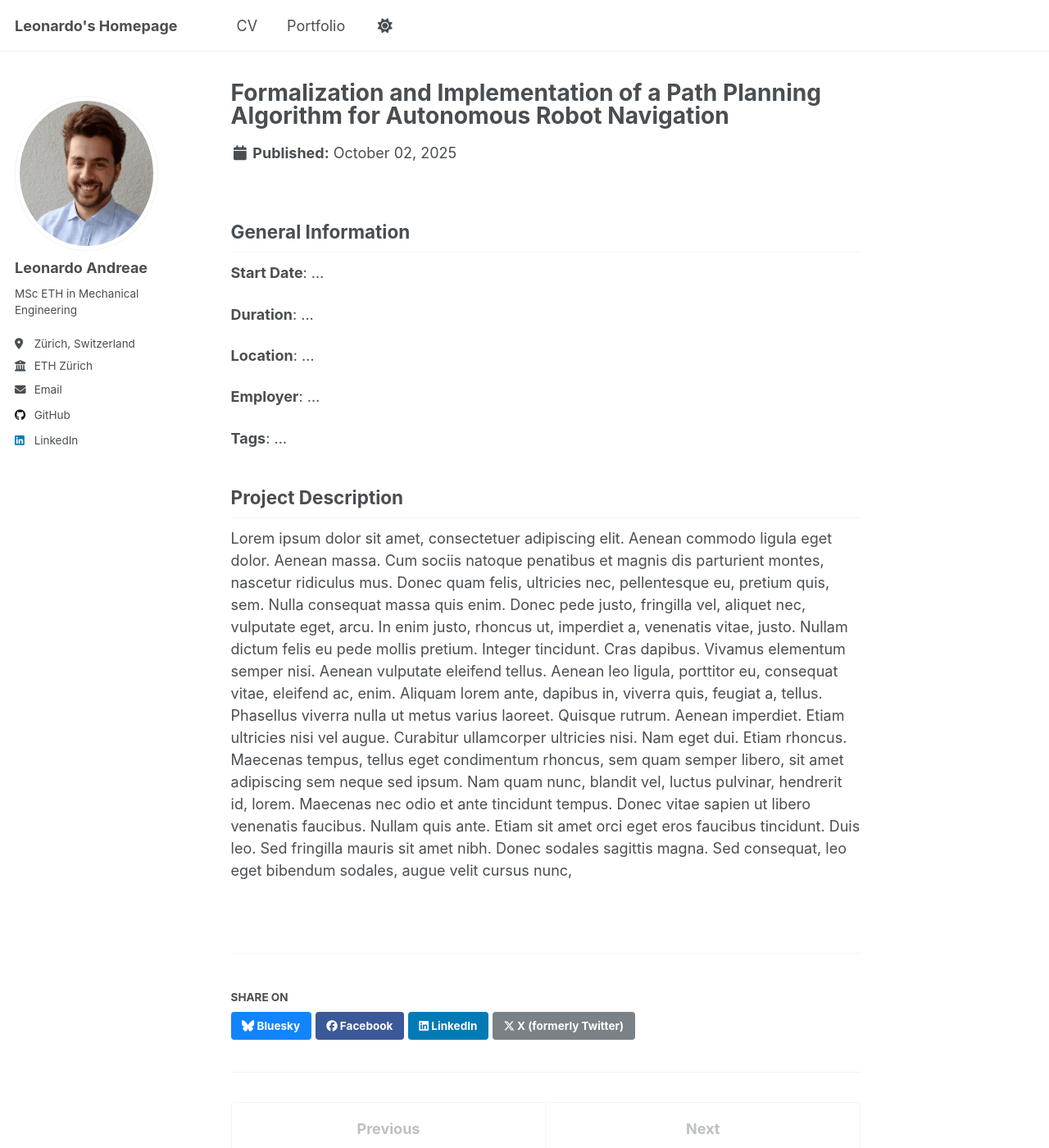
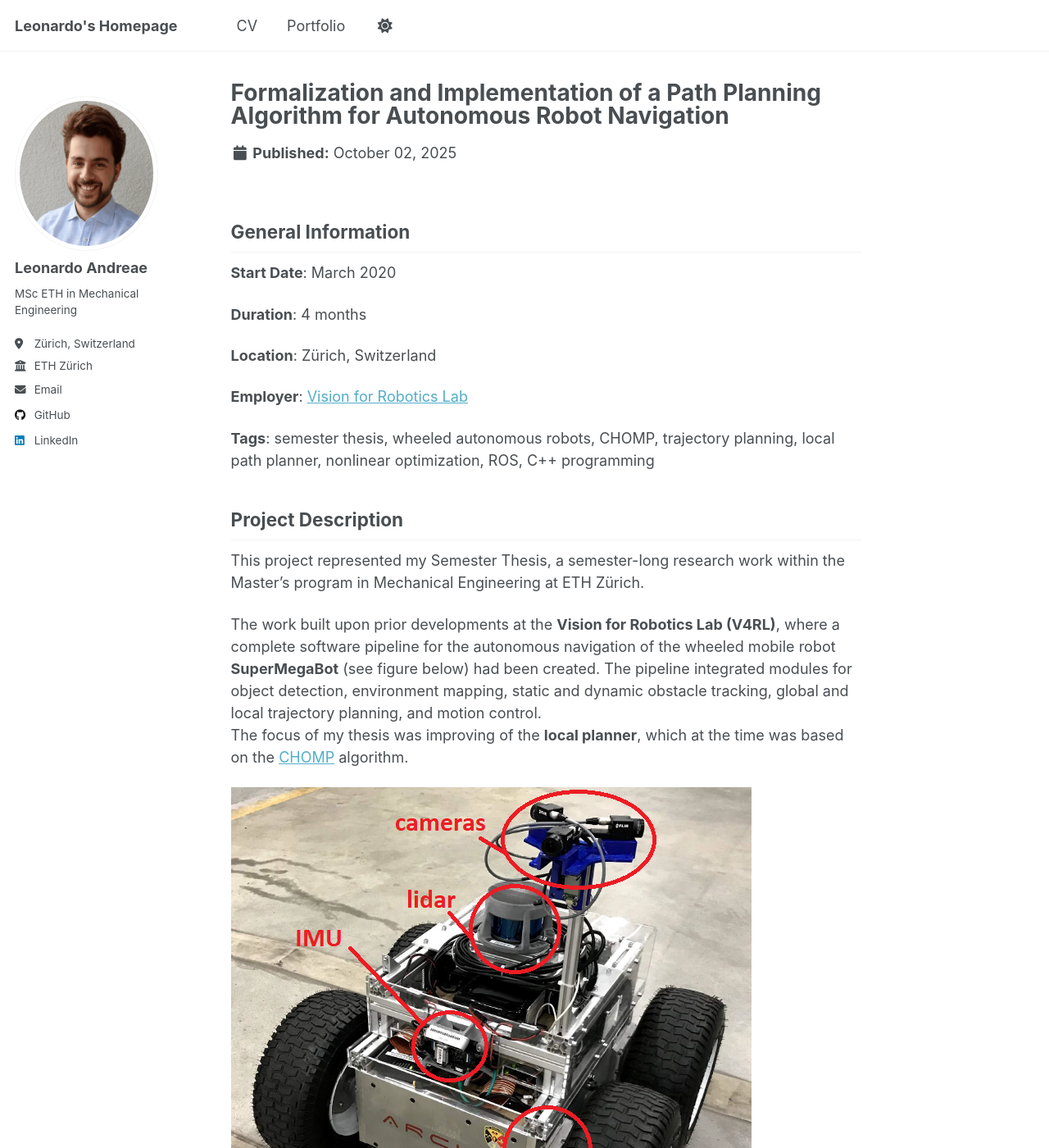
Before and after one commit to leonardoandreae/leonardoandreae.github.io, a Jekyll site: the page built from _portfolio/portfolio-3.md, in a window 1280 px wide and 1400 px high. Shown: the whole window at 82% size. Built offline with Jekyll 4.4.1, drawn with Linux system fonts in a browser that asks for light colours; a script that is not in the unit is left out; some of the changed text lies outside the part shown.

Commit message:
added semester thesis

```diff
--- a/_portfolio/portfolio-3.md
+++ b/_portfolio/portfolio-3.md
@@ -6,16 +6,52 @@ collection: portfolio
 
 ## General Information
 
-**Start Date**: ...
+**Start Date**: March 2020
 
-**Duration**: ...
+**Duration**: 4 months
 
-**Location**: ...
+**Location**: Zürich, Switzerland
 
-**Employer**: ...
+**Employer**: [Vision for Robotics Lab](https://asl.ethz.ch/v4rl.html)
 
-**Tags**: ...
+**Tags**: semester thesis, wheeled autonomous robots, CHOMP, trajectory planning, local path planner, nonlinear optimization, ROS, C++ programming
 
 ## Project Description
 
-Lorem ipsum dolor sit amet, consectetuer adipiscing elit. Aenean commodo ligula eget dolor. Aenean massa. Cum sociis natoque penatibus et magnis dis parturient montes, nascetur ridiculus mus. Donec quam felis, ultricies nec, pellentesque eu, pretium quis, sem. Nulla consequat massa quis enim. Donec pede justo, fringilla vel, aliquet nec, vulputate eget, arcu. In enim justo, rhoncus ut, imperdiet a, venenatis vitae, justo. Nullam dictum felis eu pede mollis pretium. Integer tincidunt. Cras dapibus. Vivamus elementum semper nisi. Aenean vulputate eleifend tellus. Aenean leo ligula, porttitor eu, consequat vitae, eleifend ac, enim. Aliquam lorem ante, dapibus in, viverra quis, feugiat a, tellus. Phasellus viverra nulla ut metus varius laoreet. Quisque rutrum. Aenean imperdiet. Etiam ultricies nisi vel augue. Curabitur ullamcorper ultricies nisi. Nam eget dui. Etiam rhoncus. Maecenas tempus, tellus eget condimentum rhoncus, sem quam semper libero, sit amet adipiscing sem neque sed ipsum. Nam quam nunc, blandit vel, luctus pulvinar, hendrerit id, lorem. Maecenas nec odio et ante tincidunt tempus. Donec vitae sapien ut libero venenatis faucibus. Nullam quis ante. Etiam sit amet orci eget eros faucibus tincidunt. Duis leo. Sed fringilla mauris sit amet nibh. Donec sodales sagittis magna. Sed consequat, leo eget bibendum sodales, augue velit cursus nunc,
+This project represented my Semester Thesis, a semester-long research work within the Master’s program in Mechanical Engineering at ETH Zürich.
+
+The work built upon prior developments at the **Vision for Robotics Lab (V4RL)**, where a complete software pipeline for the autonomous navigation of the wheeled mobile robot **SuperMegaBot** (see figure below) had been created. The pipeline integrated modules for object detection, environment mapping, static and dynamic obstacle tracking, global and local trajectory planning, and motion control.
+The focus of my thesis was improving of the **local planner**, which at the time was based on the [CHOMP](https://www.researchgate.net/publication/258141018_CHOMP_Covariant_Hamiltonian_optimization_for_motion_planning) algorithm.
+
+![SuperMegaBot](/images/supermegabot.png)
+
+---
+
+### Approach
+
+The existing CHOMP-based local planner showed several shortcomings: the state space was over-parameterized with unnecessary dynamic variables, the cost function relied on mathematical workarounds, system constraints were encoded in a scalar summation format that made monitoring individual violations difficult, and the optimization relied on large matrix inversions in a gradient descent scheme. As a result, the optimization was computationally expensive and could only be executed at low frequencies, limiting real-time applicability.
+
+To address these issues, the optimization procedure was reformulated mathematically from scratch while maintaining a CHOMP-based foundation. The new formulation featured:
+
+- A reduced state space parametrization.
+- A more efficient and mathematically consistent cost function.
+- A vector-valued representation of system constraints, avoiding the need to impose uniformly accelerated motion between waypoints.
+- Reliance on existing open-source software for constrained nonlinear optimization, thereby eliminating the need for manually implementing gradient descent.
+
+After benchmarking various commercial and open-source nonlinear optimization solvers, [NLopt](https://nlopt.readthedocs.io/en/latest/) emerged as the best-performing solution for the problem at hand.
+
+---
+
+### Implementation
+
+The redesigned local planner was implemented as a **ROS package** with a dedicated C++ interface to NLopt. This allowed the planner to perform trajectory optimization efficiently and integrate seamlessly into the existing navigation pipeline.
+
+Extensive testing was conducted in simulation, with scenarios including both static and dynamic obstacles. These evaluations confirmed the feasibility of the new formulation and demonstrated improved performance compared to the previous approach.
+
+![SuperMegaBot Simulation](/images/supermegabot_sim.png)
+
+---
+
+### Outcome
+
+The thesis successfully developed and validated an improved local planner for SuperMegaBot. By reformulating the optimization problem and leveraging modern solvers, the work achieved faster computation times, a clearer constraint representation, and greater flexibility in trajectory generation. This contributed to advancing the navigation capabilities of the robot and laid the foundation for further improvements in real-world applications.
```
Also changed, not shown: _portfolio/portfolio-2.md (+1 -1 lines), images/supermegabot.png (added), images/supermegabot_sim.png (added).
